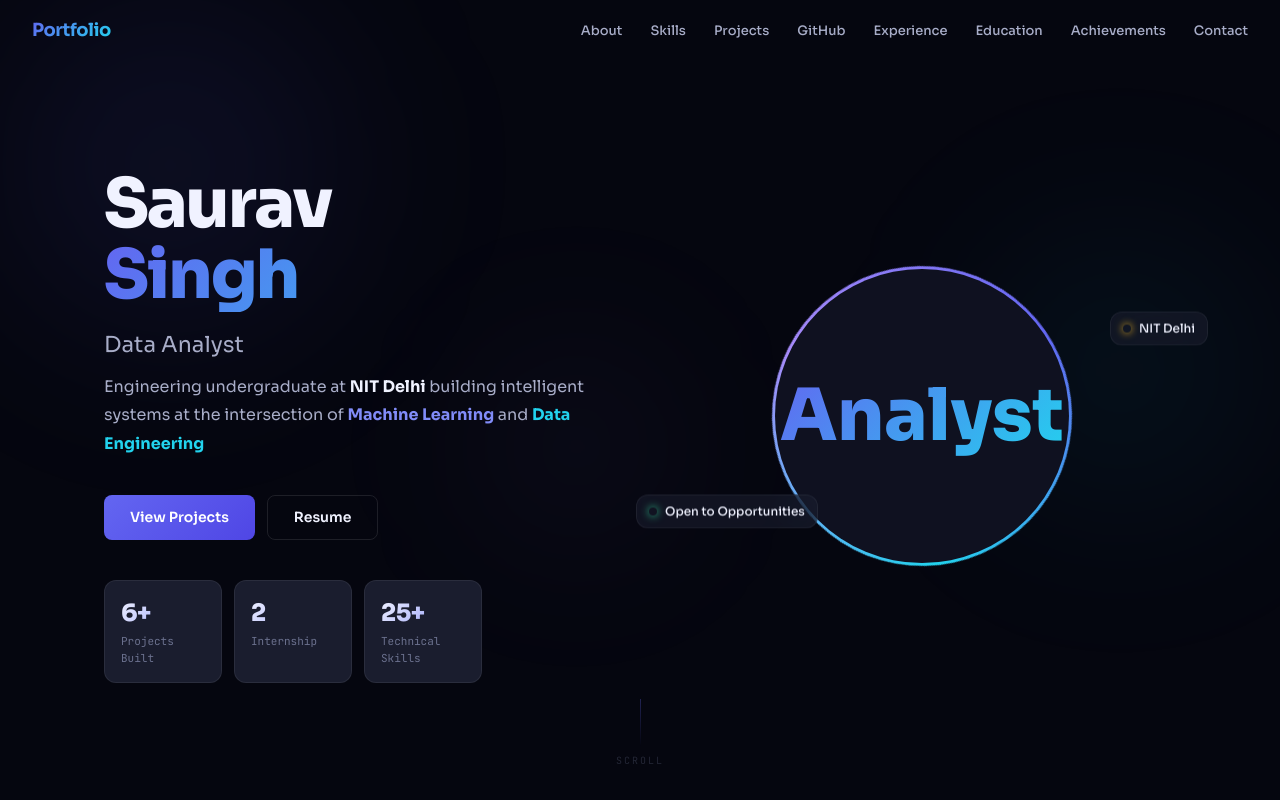
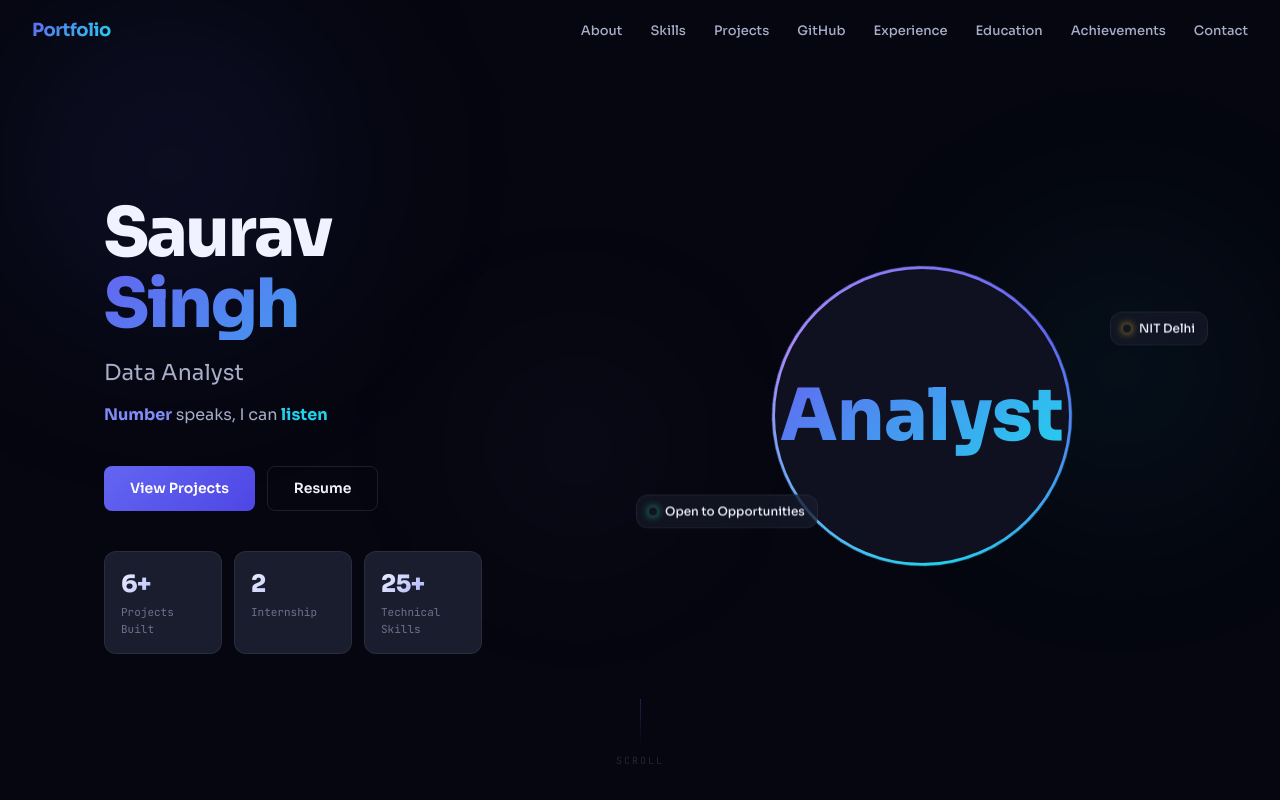
Before and after one commit to srv-0/Portfolio, a React (Vite) app: page / in a window 1280 px wide. Shown: the top 800 px of the page. Built offline with nearby package versions, Linux system fonts and the light colour scheme.

Commit message:
Update Hero.jsx

```diff
--- a/src/components/Hero.jsx
+++ b/src/components/Hero.jsx
@@ -72,11 +72,8 @@ export default function Hero() {
 
             {/* desc */}
             <p className="text-t2 text-base leading-[1.8] max-w-lg mb-9">
-              Engineering undergraduate at{' '}
-              <strong className="text-t1">NIT Delhi</strong>{' '}
-              building intelligent systems at the intersection of{' '}
-              <strong className="text-accent-2">Machine Learning</strong> and {' '}
-              <strong className="text-cyan-400">Data Engineering</strong>{' '}
+              <strong className="text-accent-2">Number</strong> speaks, I can  {' '}
+              <strong className="text-cyan-400">listen</strong>{' '}
             </p>
 
             {/* buttons */}
```
